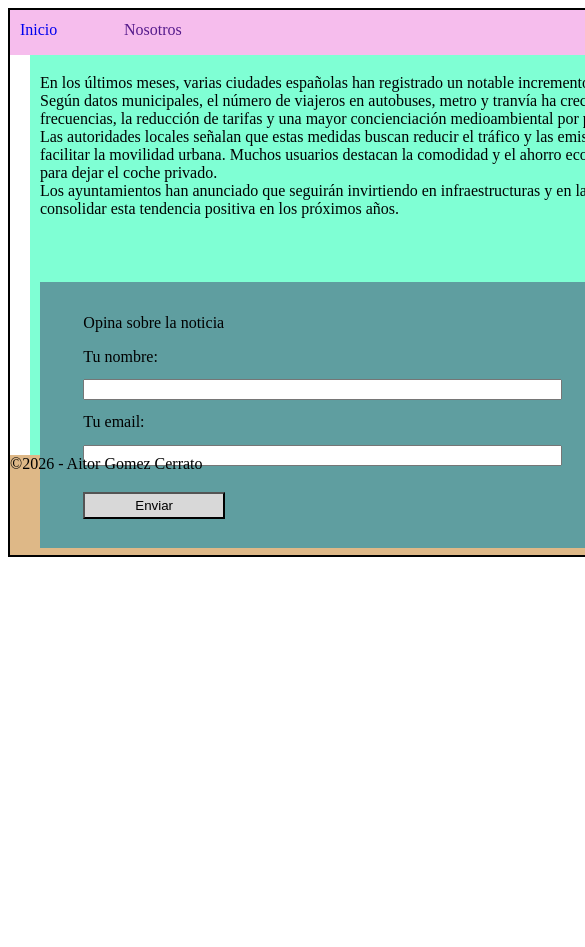
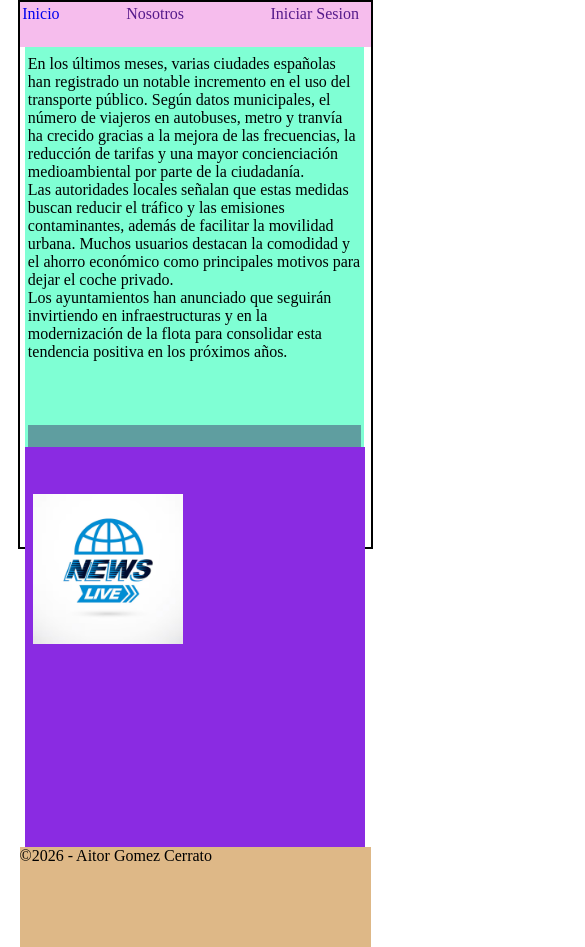
Before and after one commit to Aitor-Gocerra/ejercicioMaquetacionRecuperacion, a plain HTML site: page index.html in a window 390 px wide. Shown: the top 947 px of the page, 585 px wide, since content can reach past the window. Before the commit the page ends 844 px from the top, so only its background shows below. Drawn offline with Linux system fonts and the light colour scheme.

Commit message:
Update estilos.css

```diff
--- a/estilos.css
+++ b/estilos.css
@@ -1,7 +1,8 @@
 body {
-    width: 1260px;
+    width: 90%;
     border: 2px solid black;
     height: 545px;
+    margin: auto;
 }
 /* Layout */
 header {
@@ -91,6 +92,28 @@ input[type="submit"] {
 /* Aside */
 img {
     width: 44.118%; /* 150/340 - relativo al ancho de aside */
+    min-width: 150px;
     height: auto;
     margin-top: 14.706%; /* 50/340 */
 }
+
+
+/* TABLET (menos de 1024px) */
+@media (max-width: 1023px) {
+    img{
+        min-width: 150px;
+    }
+
+
+}
+
+/* MOBILE (menos de 768px) */
+@media (max-width: 767px) {
+    section {
+        width: 95%;
+    }
+    aside{
+        width: 92%;
+        clear: both;
+    }
+}
```
